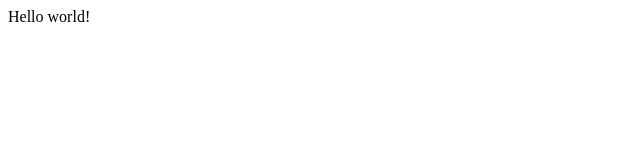
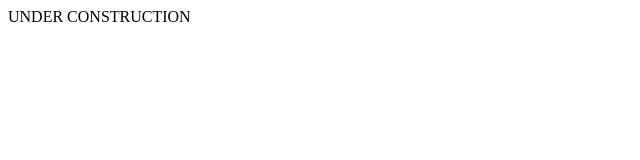
Before and after one commit to Bingo1392/cv, a Gatsby site: page / in a window 1280 px wide. Shown: the whole page, without its empty margins (0-640 px from the left). Built offline with nearby package versions, Linux system fonts and the light colour scheme; Gatsby itself is replaced by a stand-in of ours.

Commit message:
Under construction

```diff
--- a/src/pages/index.js
+++ b/src/pages/index.js
@@ -1,5 +1,5 @@
 import React from "react"
 
 export default function Home() {
-  return <div>Hello world!</div>
+  return <div>UNDER CONSTRUCTION</div>
 }
```
